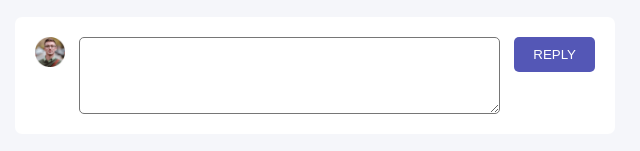
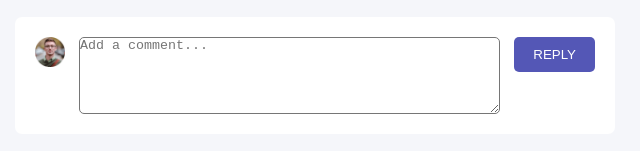
Before and after one commit to PeterScope/Interactive-Comment-Section, a plain HTML site: page index.html in a window 1280 px wide. Shown: the part 663-814 px from the top of the page, 325-965 px from the left. Drawn offline with nearby package versions, Linux system fonts and the light colour scheme.

Commit message:
Update index.html

```diff
--- a/index.html
+++ b/index.html
@@ -178,7 +178,7 @@
 <div class="container-major-edit">
   <div class="container-i i">
    <img src="avatars/image-juliusomo.png" width="30px" alt="">
-   <textarea name="" id="" cols="90" rows="5"></textarea>
+   <textarea name="" id="" cols="90" rows="5" placeholder="Add a comment..."></textarea>
    <button class="btn btn-1">REPLY</button>
   </div>
  </div>
```
